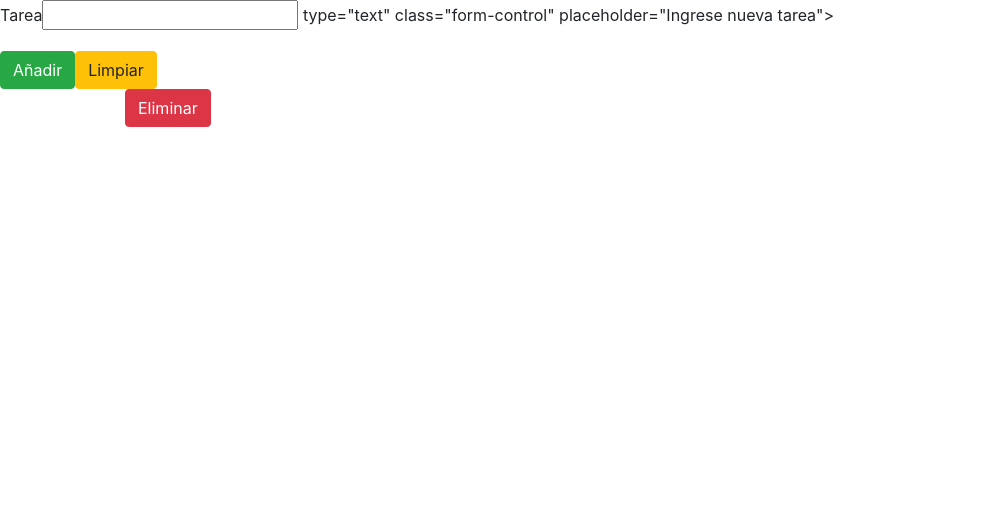
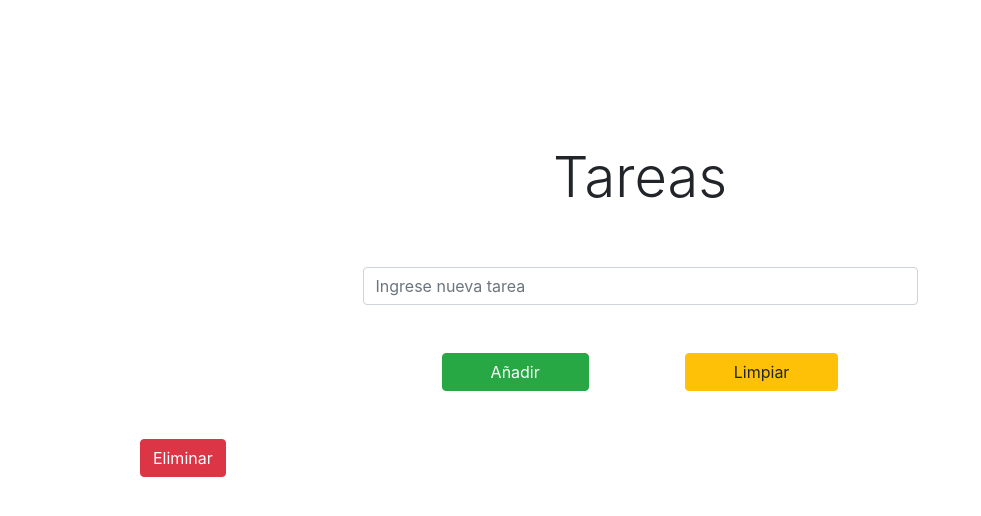
Before and after one commit to gonzafg2/desafio2-componentes, a Vue app: page / in a window 1280 px wide. Shown: the top 516 px of the page, without its empty margins (0-981 px from the left). Built offline with nearby package versions, Linux system fonts and the light colour scheme.

Commit message:
Estilos de formulario en componente padre

```diff
--- a/src/App.vue
+++ b/src/App.vue
@@ -1,17 +1,17 @@
 <template>
   <div id="app">
 
-    <form @submit.prevent="agregar" @reset="limpiar">
-      <div class="form-group">
-        <label>Tarea</label>
-        <input v-model="tareas" type="text" /> type="text" class="form-control" placeholder="Ingrese nueva tarea">
-      </div>
-      <button type="submit" class="btn btn-success">Añadir</button>
-      <button type="reset" class="btn btn-warning">Limpiar</button>
-    </form>
-
-
-    <Form :data=this.tareas></Form>
+    <div class="container py-5 mt-5">
+      <form @submit.prevent="agregar" @reset="limpiar" class="py-5 text-center">
+        <div class="form-group">
+          <label class="display-4">Tareas</label>
+          <input v-model="tarea" type="text" class="form-control w-50 mx-auto my-5" placeholder="Ingrese nueva tarea">
+        </div>
+        <button type="submit" class="btn btn-success px-5 mx-5">Añadir</button>
+        <button type="reset" class="btn btn-warning px-5 mx-5">Limpiar</button>
+      </form>
+      <Form :data=this.tareas></Form>
+    </div>
   </div>
 </template>
 
@@ -25,6 +25,7 @@ export default {
   },
   data() {
     return {
+      tarea: "",
       tareas: []
     }
   },
```
